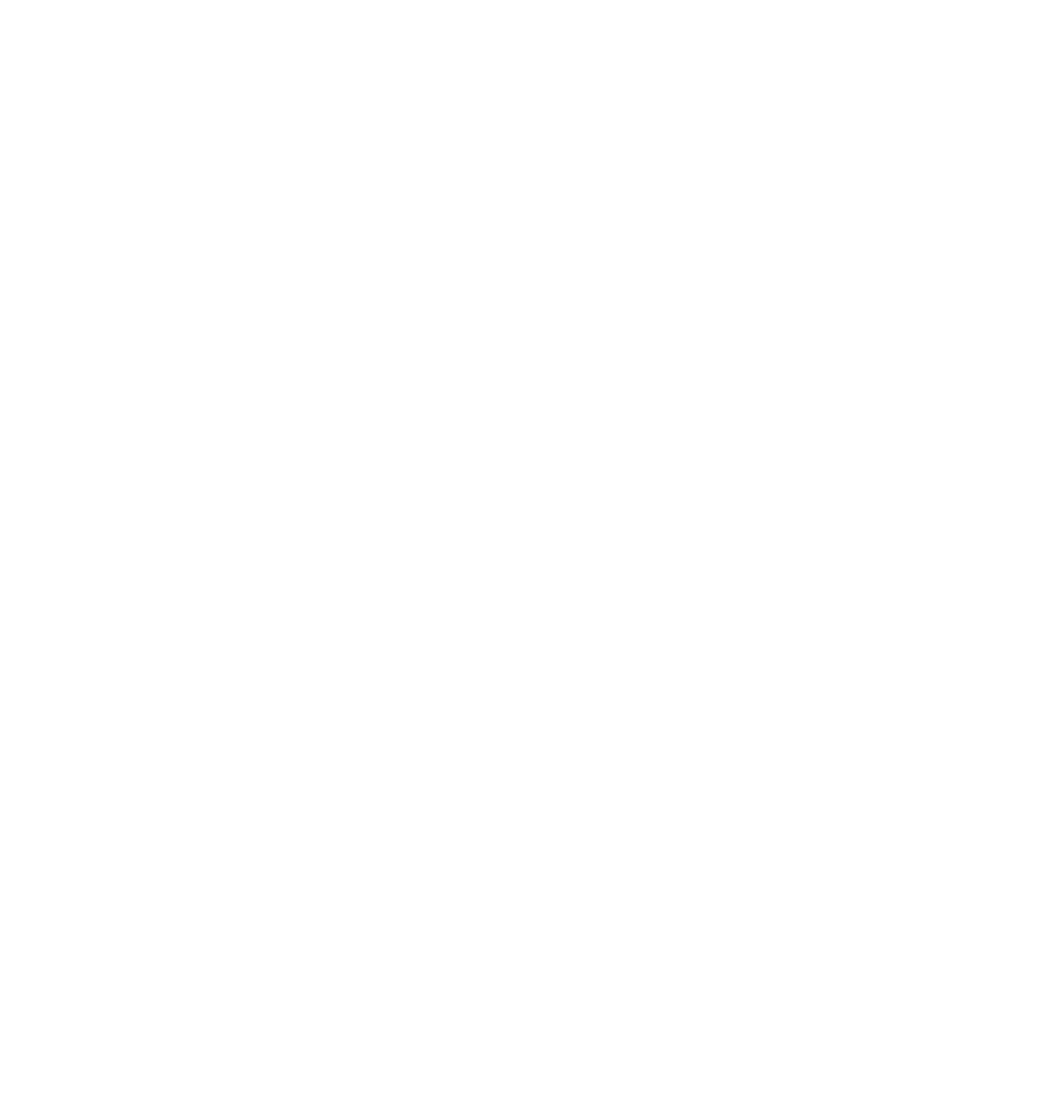
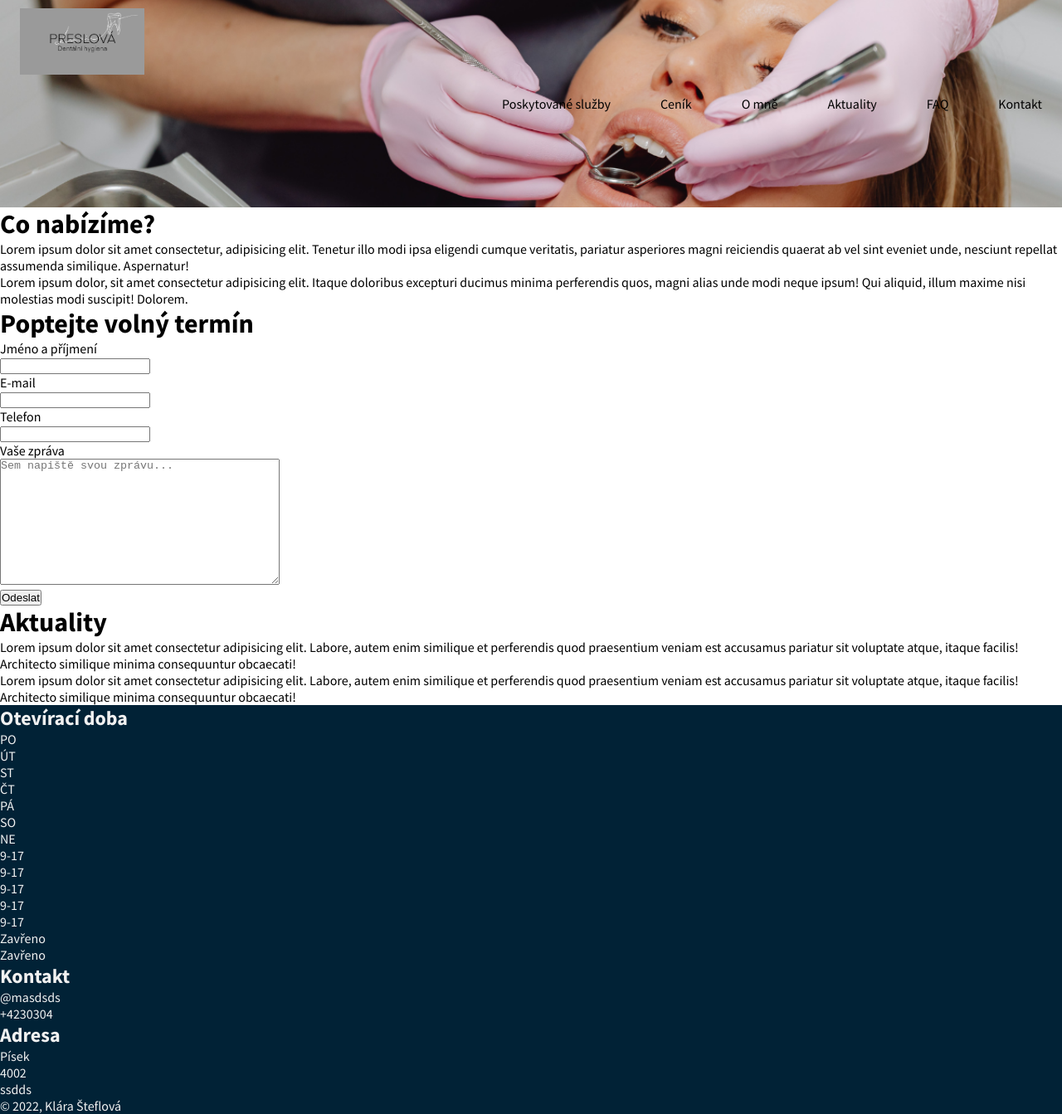
Before and after one commit to clariss95/Dentalni_hygiena_web, a plain HTML site: page index.html in a window 1280 px wide. Shown: the whole page at 83% size. Before the commit the page ends 800 px from the top, so only its background shows below. Drawn offline with Linux system fonts and the light colour scheme.

Commit message:
mobile_layout_phase1

```diff
--- a/index.html
+++ b/index.html
@@ -1,10 +1,138 @@
 <!DOCTYPE html>
-<html lang="en">
+<html lang="cs-CZ">
 
 <head>
     <meta charset="UTF-8">
     <meta http-equiv="X-UA-Compatible" content="IE=edge">
     <meta name="viewport" content="width=device-width, initial-scale=1.0">
     <link rel="stylesheet" href="style.css">
-    <title>Dentální hygiena Preslová</title>
+
+    <link rel="preconnect" href="https://fonts.googleapis.com">
+    <link rel="preconnect" href="https://fonts.gstatic.com" crossorigin>
+    <link href="https://fonts.googleapis.com/css2?family=Source+Sans+Pro:ital,wght@0,300;0,400;0,600;0,700;1,300;1,400;1,600;1,700&display=swap" rel="stylesheet">
+
+    <title>Dentální hygiena | Lucie Preslová</title>
 </head>
+
+<header class="header">
+
+
+    <nav class="menu">
+        <div class="logo">
+            <a href="#"><img src="/photos/logo_test.jpeg" alt="Lucie Preslová logo"></a>
+        </div>
+        <ul class="nav-menu">
+
+            <li>
+                <a href="#" class="nav-link">Poskytované služby</a>
+            </li>
+            <li>
+                <a href="#" class="nav-link">Ceník</a>
+            </li>
+            <li>
+                <a href="#" class="nav-link">O mně</a>
+            </li>
+            <li>
+                <a href="#" class="nav-link">Aktuality</a>
+            </li>
+            <li>
+                <a href="#" class="nav-link">FAQ</a>
+            </li>
+            <li>
+                <a href="#" class="nav-link">Kontakt</a>
+            </li>
+        </ul>
+
+        <div class="hamburger">
+            <span class="bar"></span>
+            <span class="bar"></span>
+            <span class="bar"></span>
+        </div>
+    </nav>
+    <script src="script.js"></script>
+</header>
+
+<body>
+    <div class="offer">
+        <h1>Co nabízíme?</h1>
+        <p>Lorem ipsum dolor sit amet consectetur, adipisicing elit. Tenetur illo modi ipsa eligendi cumque veritatis, pariatur asperiores magni reiciendis quaerat ab vel sint eveniet unde, nesciunt repellat assumenda similique. Aspernatur!</p>
+
+        <p>Lorem ipsum dolor, sit amet consectetur adipisicing elit. Itaque doloribus excepturi ducimus minima perferendis quos, magni alias unde modi neque ipsum! Qui aliquid, illum maxime nisi molestias modi suscipit! Dolorem.</p>
+    </div>
+
+
+    <div class="form">
+        <h1>Poptejte volný termín</h1>
+        <form action="">
+            <label for="name">Jméno a příjmení</label> <br>
+            <input type="text" id="name" name="name"> <br>
+            <label for="email">E-mail</label> <br>
+            <input type="email" id="email" name="email"> <br>
+            <label for="telephone">Telefon</label> <br>
+            <input type="tel" id="telephone" name="telephone"> <br>
+
+            <label for="message">Vaše zpráva</label> <br>
+            <textarea name="message" cols="40" rows="10" placeholder="Sem napiště svou zprávu..."></textarea><br>
+
+            <input type="submit" value="Odeslat">
+
+
+        </form>
+    </div>
+
+    <div class="news">
+        <h1>Aktuality</h1>
+        <p>Lorem ipsum dolor sit amet consectetur adipisicing elit. Labore, autem enim similique et perferendis quod praesentium veniam est accusamus pariatur sit voluptate atque, itaque facilis! Architecto similique minima consequuntur obcaecati!</p>
+
+        <p>Lorem ipsum dolor sit amet consectetur adipisicing elit. Labore, autem enim similique et perferendis quod praesentium veniam est accusamus pariatur sit voluptate atque, itaque facilis! Architecto similique minima consequuntur obcaecati!</p>
+    </div>
+</body>
+
+<footer>
+    <div class="openinghours-container">
+        <div class="days-item">
+            <h2>Otevírací doba</h2>
+            <ul>
+                <li>PO</li>
+                <li>ÚT</li>
+                <li>ST</li>
+                <li>ČT</li>
+                <li>PÁ</li>
+                <li>SO</li>
+                <li>NE</li>
+            </ul>
+        </div>
+        <div class="times-item">
+            <ul>
+                <li>9-17</li>
+                <li>9-17</li>
+                <li>9-17</li>
+                <li>9-17</li>
+                <li>9-17</li>
+                <li>Zavřeno</li>
+                <li>Zavřeno</li>
+            </ul>
+        </div>
+    </div>
+
+    <div class="contact">
+        <h2>Kontakt</h2>
+        <p>@masdsds</p>
+        <p>+4230304</p>
+    </div>
+
+    <div class="adress">
+        <h2>Adresa</h2>
+        <p>Písek</p>
+        <p>4002</p>
+    </div>
+
+    <div class="map">
+        <p>ssdds</p>
+    </div>
+
+
+    <div class="autor">
+        <p>© 2022, Klára Šteflová</p>
+    </div>
+</footer>
--- /dev/null
+++ b/script.js
@@ -0,0 +1,14 @@
+const hamburger = document.querySelector(".hamburger");
+const navMenu = document.querySelector(".nav-menu");
+
+print(hamburger)
+
+hamburger.addEventListener("click", () => {
+    hamburger.classList.toggle("active");
+    navMenu.classList.toggle("active");
+})
+
+document.querySelectorAll(".nav-link").forEach(n => n.addEventListener("click", () => {
+    hamburger.classList.remove("active");
+    navMenu.classList.remove("active");
+}))
--- a/style.css
+++ b/style.css
@@ -0,0 +1,125 @@
+/* This applies from 0px to 480px */
+
+* {
+    padding: 0;
+    margin: 0;
+    box-sizing: border-box;
+}
+
+header {
+    background-color: rgb(82, 192, 192);
+    background-image: url(photos/background_test.png);
+    background-position: center;
+    background-repeat: no-repeat;
+    background-size: cover;
+}
+
+li {
+    list-style: none;
+}
+
+a {
+    color: black;
+    text-decoration: none;
+}
+
+.menu {
+    min-height: 250px;
+    display: flex;
+    justify-content: space-between;
+    padding: 10px 24px;
+}
+
+.menu li {
+    font-family: 'Source Sans Pro', sans-serif;
+}
+
+.nav-menu {
+    display: flex;
+    justify-content: space-between;
+    align-items: center;
+    gap: 60px;
+}
+
+.nav-link {
+    transition: 0.7s ease;
+}
+
+.nav-link:hover {
+    color: aquamarine;
+}
+
+.hamburger {
+    display: none;
+    cursor: pointer;
+}
+
+.bar {
+    display: block;
+    width: 25px;
+    height: 3px;
+    margin: 5px auto;
+    -webkit-transition: all 0.3s ease-in-out;
+    transition: all 0.3s ease-in-out;
+    background-color: white;
+}
+
+.logo img {
+    width: 150px;
+}
+
+body {
+    font-family: 'Source Sans Pro', sans-serif;
+}
+
+footer {
+    background-color: #012236;
+    color: #f1f1f1;
+}
+
+
+/* This applies to iPads & tablets up to 768px */
+
+@media (max-width: 768px) {
+    .hamburger {
+        display: block;
+    }
+    .hamburger.active .bar:nth-child(2) {
+        opacity: 0;
+    }
+    .hamburger.active .bar:nth-child(1) {
+        transform: translateY(8px) rotate(45deg);
+    }
+    .hamburger.active .bar:nth-child(3) {
+        transform: translateY(-8px) rotate(-45deg);
+    }
+    .nav-menu {
+        position: fixed;
+        left: -100%;
+        gap: 0;
+        top: 70px;
+        flex-direction: column;
+        background-color: #28666e;
+        width: 100%;
+        text-align: center;
+        transition: 0.3s;
+        padding-bottom: 50px;
+        padding-top: 10px;
+    }
+    .menu-link {
+        margin: 16px 0;
+    }
+    .nav-menu.active {
+        left: 0;
+    }
+}
+
+
+/* This applies to laptops, larger tablets... from 769-1279px */
+
+@media (min-width: 769px) {}
+
+
+/* This applies to large screens from 1280px */
+
+@media (min-width: 1280px) {}
```
Also changed, not shown: FAQ.html (added), aktuality.html (added), ceník.html (added), omně.html (added), photos/background_test.png (added), photos/background_test_blue.png (added), photos/logo_test.jpeg (added), služby.html (added).
